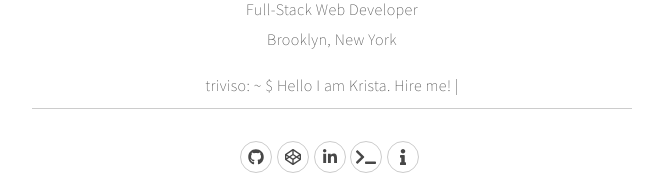
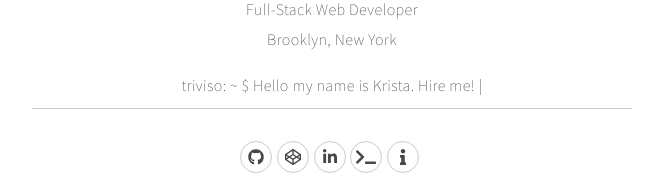
Before and after one commit to ktriviso/ga-triviso, a React (Create React App) app: page / in a window 1280 px wide. Shown: the part 411-585 px from the top of the page, without its empty margins (308-971 px from the left). Built offline with nearby package versions, Linux system fonts and the light colour scheme.

Commit message:
greeting

```diff
--- a/src/Components/Home.js
+++ b/src/Components/Home.js
@@ -7,7 +7,7 @@ export const Home = (props) => (
         <hr className="small-divider"/>
         <p>Full-Stack Web Developer<br/>Brooklyn, New York</p>
         <div className="css-typing">
-            <p>triviso: ~ $ Hello I am Krista. Hire me!
+            <p>triviso: ~ $ Hello my name is Krista. Hire me!
             <span id="cursor-1"> | </span>
             </p>
         </div>
```
